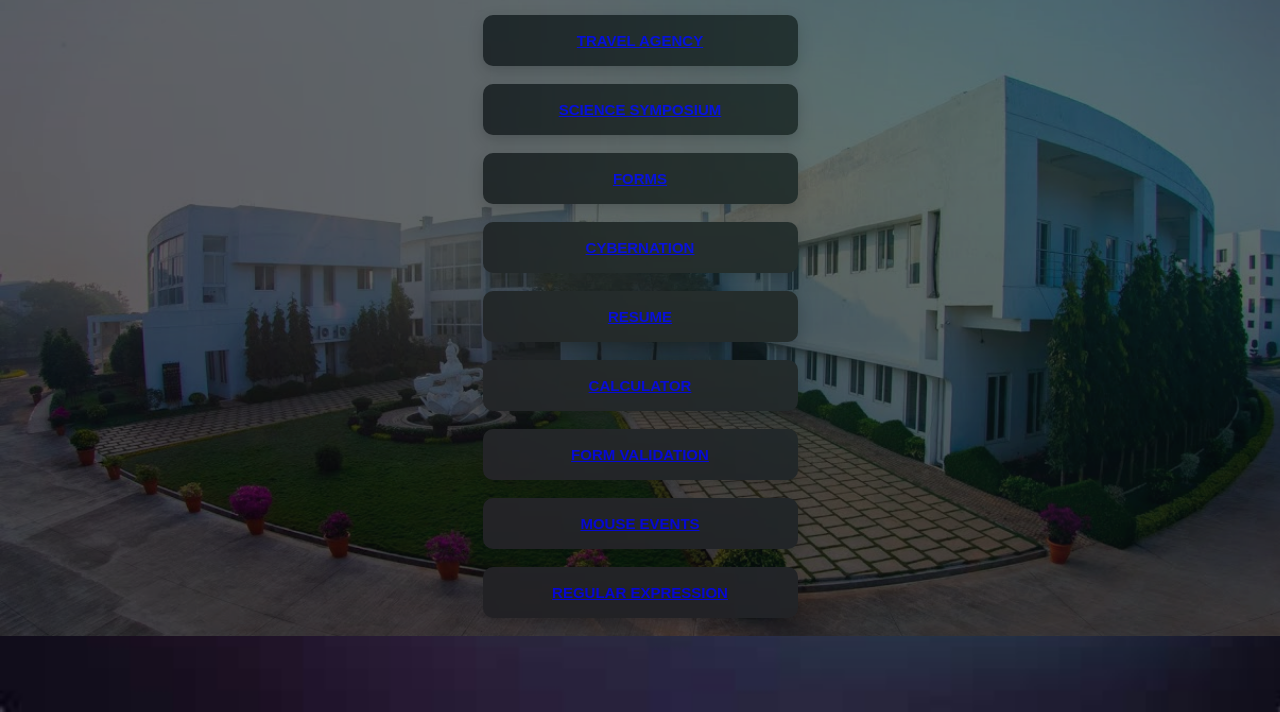
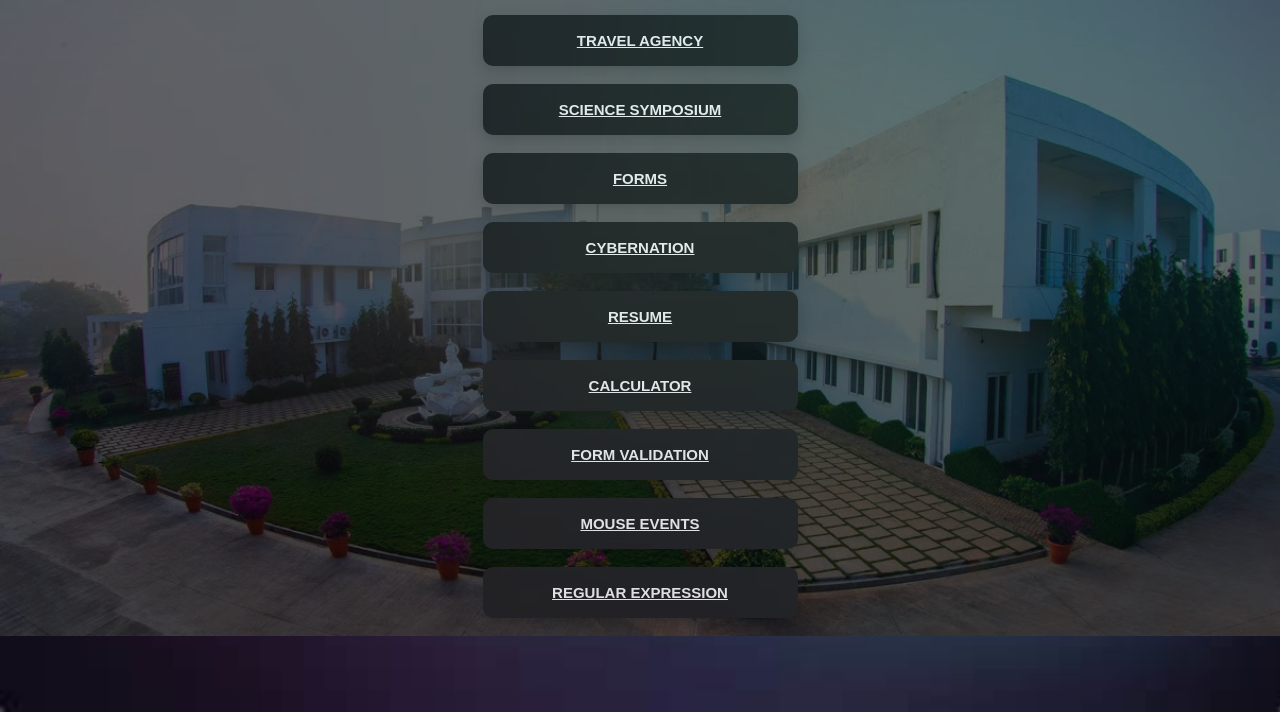
Before and after one commit to sujjanth/UID, a plain HTML site: page index.html in a window 1280 px wide. Shown: the part 88-800 px from the top of the page. Drawn offline with Linux system fonts and the light colour scheme; files that its build step writes are made by us from their sources; files whose address does not match are found by name.

Commit message:
Update index.html

```diff
--- a/index.html
+++ b/index.html
@@ -55,7 +55,7 @@ body {
 }
 
 
-	    .a{	color:white;
+	    a{	color:white;
 
 	    }
 
```
